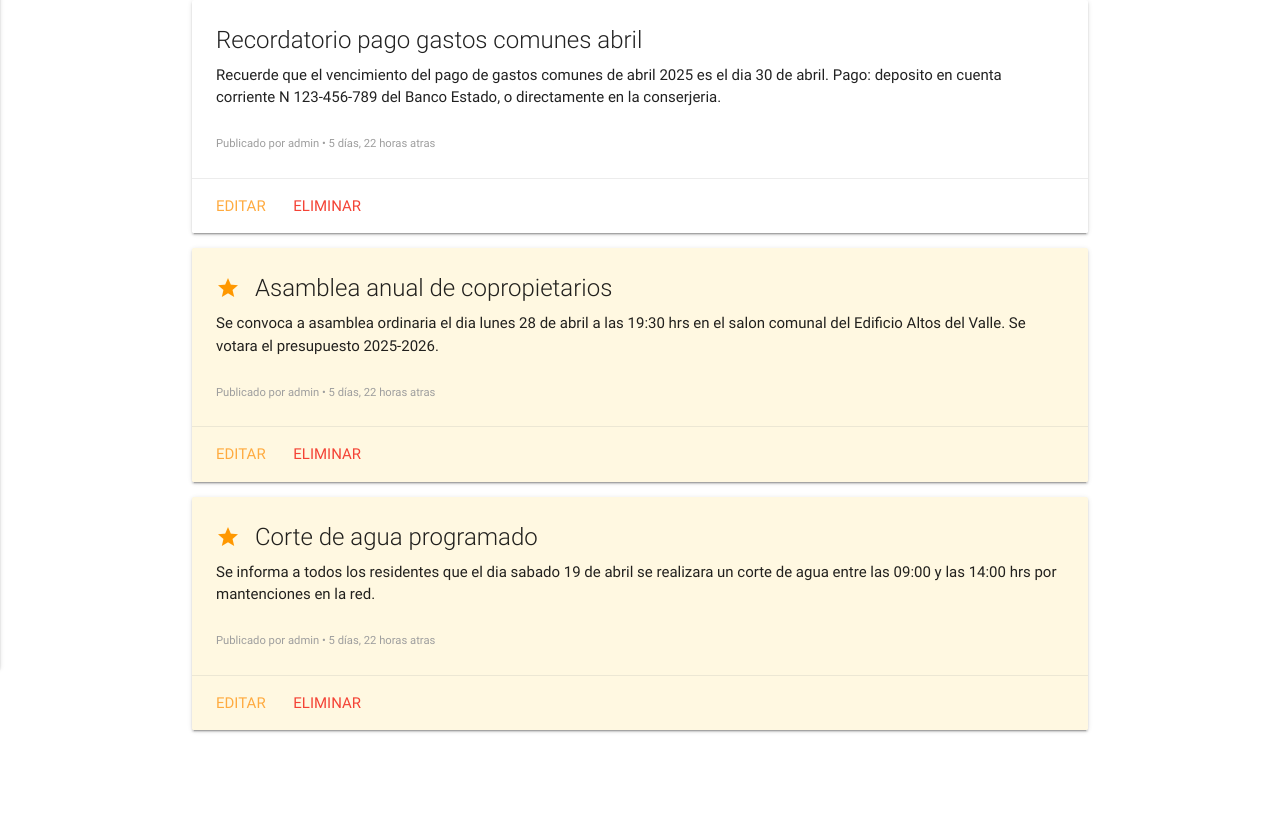
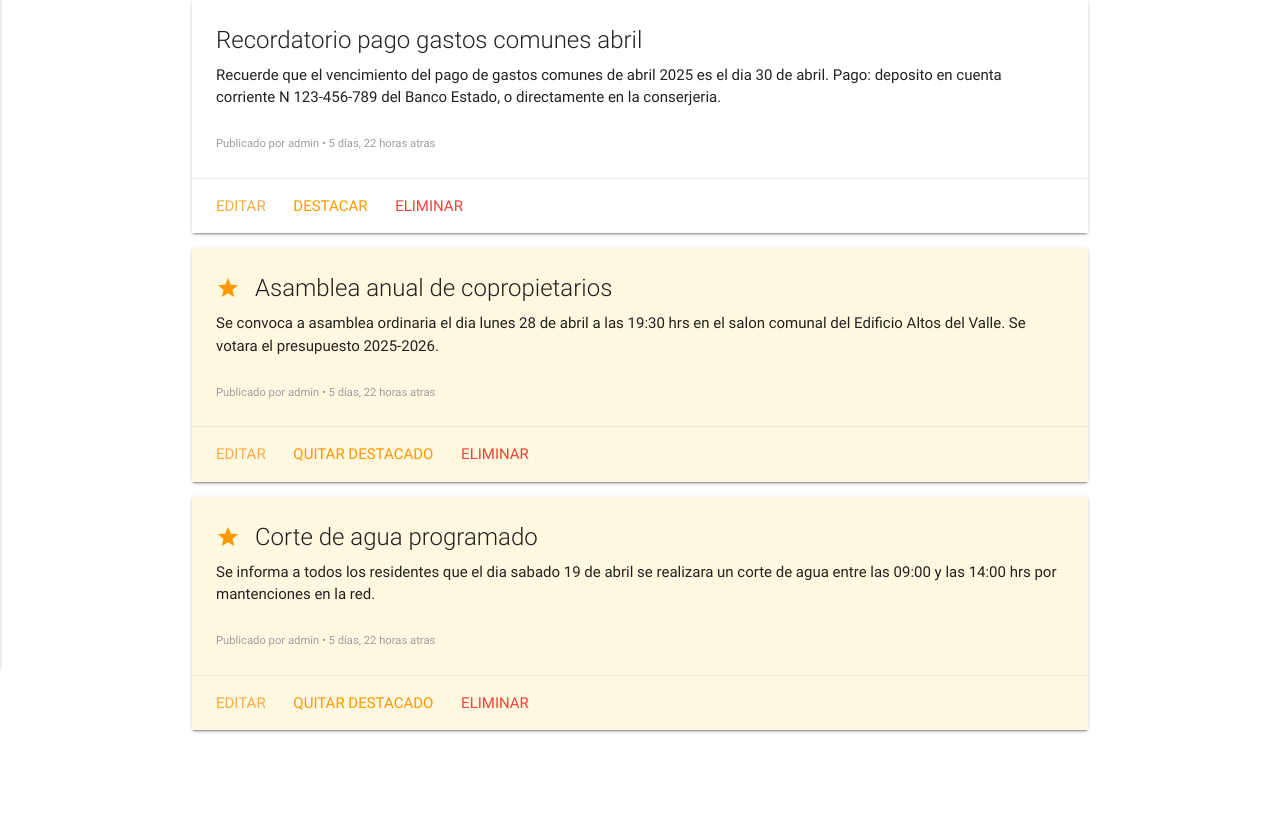
Before and after one commit to miguelaaagos/CondoFlow, a Django app: page /anuncios/ in a window 1280 px wide. Shown: the part 192-1017 px from the top of the page. Run offline with Django 3.2, Linux system fonts and the light colour scheme; a user stored in the database is signed in; data comes from the database, SQL or seed files in the repository; some libraries are stand-ins or nearby versions.

Commit message:
fix: boton login y toggle destacado en anuncios
- Cambia texto del boton login de 'Guardar' a 'Ingresar'
- Agrega funcionalidad para destacar/quitar destacado en anuncios

```diff
--- a/apps/movies/templates/movies/anuncio/anuncio_list.html
+++ b/apps/movies/templates/movies/anuncio/anuncio_list.html
@@ -36,6 +36,9 @@
                 {% if request.user.is_staff %}
                 <div class="card-action">
                     <a href="{{ anuncio.get_edit_url }}">Editar</a>
+                    <a href="{% url 'movies:anuncio-destacar' anuncio.pk %}" class="orange-text">
+                        {% if anuncio.destacado %}Quitar destacado{% else %}Destacar{% endif %}
+                    </a>
                     <a href="{{ anuncio.get_delete_url }}" class="red-text">Eliminar</a>
                 </div>
                 {% endif %}
--- a/apps/movies/templates/movies/fragments/forms.html
+++ b/apps/movies/templates/movies/fragments/forms.html
@@ -19,7 +19,7 @@
     {% endfor %}
 
     <div class="row">
-        <button class="btn waves-effect waves-light right light-blue darken-1" type="submit" name="action">Guardar
+        <button class="btn waves-effect waves-light right light-blue darken-1" type="submit" name="action">{{ btn_label|default:"Guardar" }}
             <i class="material-icons right">send</i>
         </button>
         <a class="btn waves-effect waves-light grey" href="javascript:history.back()">Cancelar</a>
--- a/apps/movies/urls.py
+++ b/apps/movies/urls.py
@@ -39,6 +39,7 @@ anuncio_patterns = [
     re_path(r'^crear/$', views.anuncio_create, name='anuncio-create'),
     re_path(r'^(?P<pk>[0-9]+)/editar/$', views.anuncio_update, name='anuncio-edit'),
     re_path(r'^(?P<pk>[0-9]+)/eliminar/$', views.anuncio_delete, name='anuncio-delete'),
+    re_path(r'^(?P<pk>[0-9]+)/destacar/$', views.anuncio_toggle_destacado, name='anuncio-destacar'),
 ]
 
 urlpatterns = [
--- a/apps/movies/views.py
+++ b/apps/movies/views.py
@@ -28,7 +28,7 @@ def admin_required(view_func):
 
 def log_in(request):
     form = LoginForm(request.POST or None)
-    context = {'message': None, 'form': form}
+    context = {'message': None, 'form': form, 'btn_label': 'Ingresar'}
     if request.POST and form.is_valid():
         user = authenticate(**form.cleaned_data)
         if user is not None:
@@ -331,6 +331,14 @@ def anuncio_update(request, **kwargs):
 
 
 @admin_required
+def anuncio_toggle_destacado(request, **kwargs):
+    anuncio = Anuncio.objects.get(pk=kwargs.get('pk'))
+    anuncio.destacado = not anuncio.destacado
+    anuncio.save()
+    return redirect('movies:anuncio-list')
+
+
+@admin_required
 def anuncio_delete(request, **kwargs):
     anuncio = Anuncio.objects.get(pk=kwargs.get('pk'))
     if request.POST:
```
